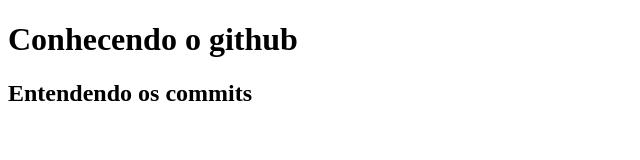
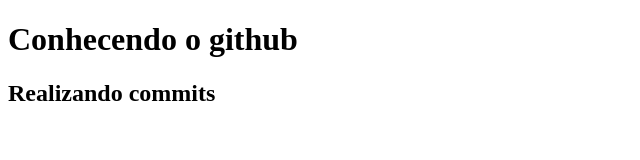
Before and after one commit to guilhermevan/atividade2, a plain HTML site: page index.html in a window 1280 px wide. Shown: the whole page, without its empty margins (0-640 px from the left). Drawn offline with Linux system fonts and the light colour scheme.

Commit message:
Revert "Atualizado o titulo dos commits"
This reverts commit b805553deec3334fab4a10bb4e00ff699b42d1d5.

```diff
--- a/index.html
+++ b/index.html
@@ -7,6 +7,6 @@
 </head>
 <body>
     <h1>Conhecendo o github</h1>
-    <h2>Entendendo os commits</h2>
+    <h2>Realizando commits</h2>
 </body>
 </html>
```
